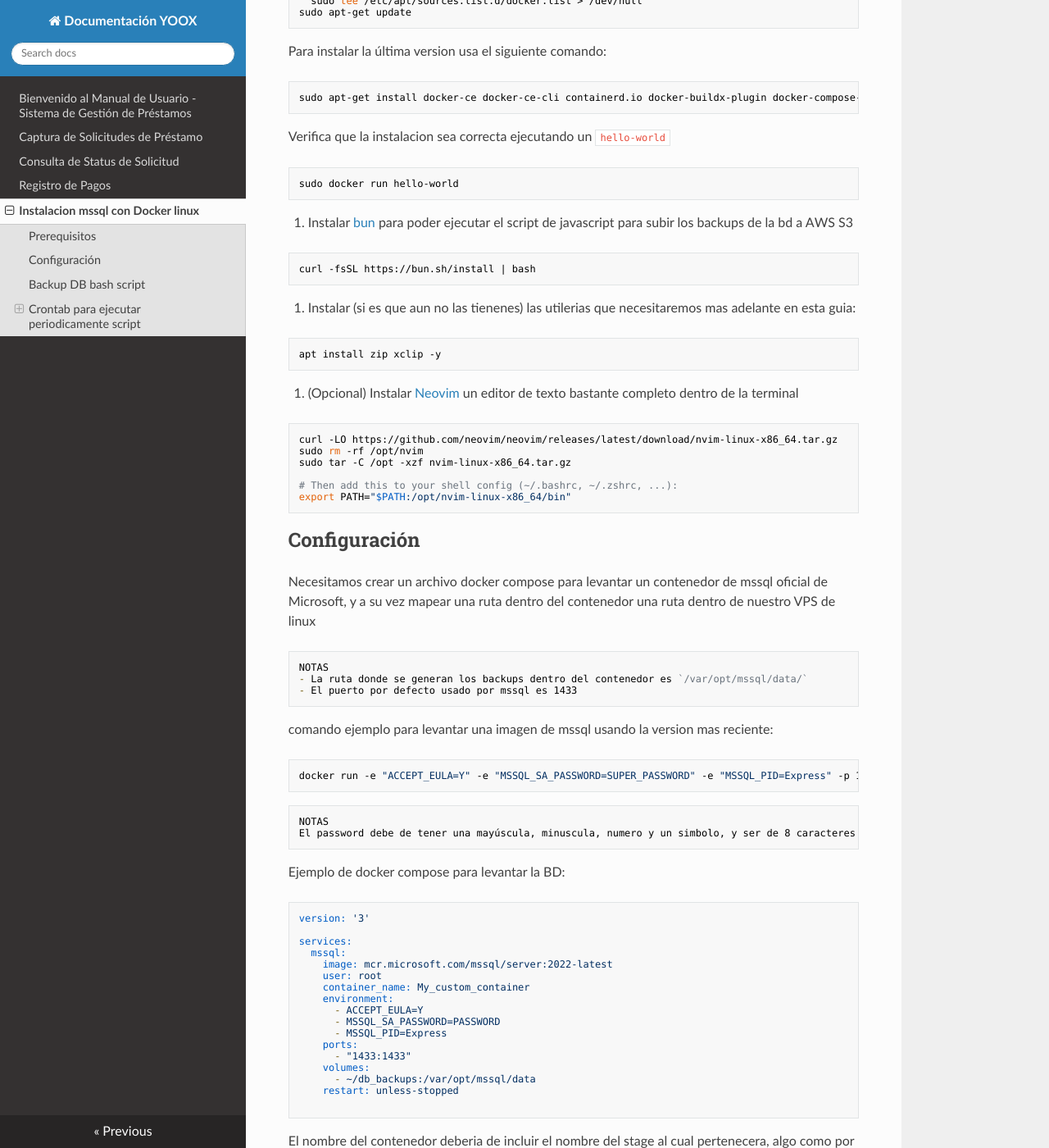
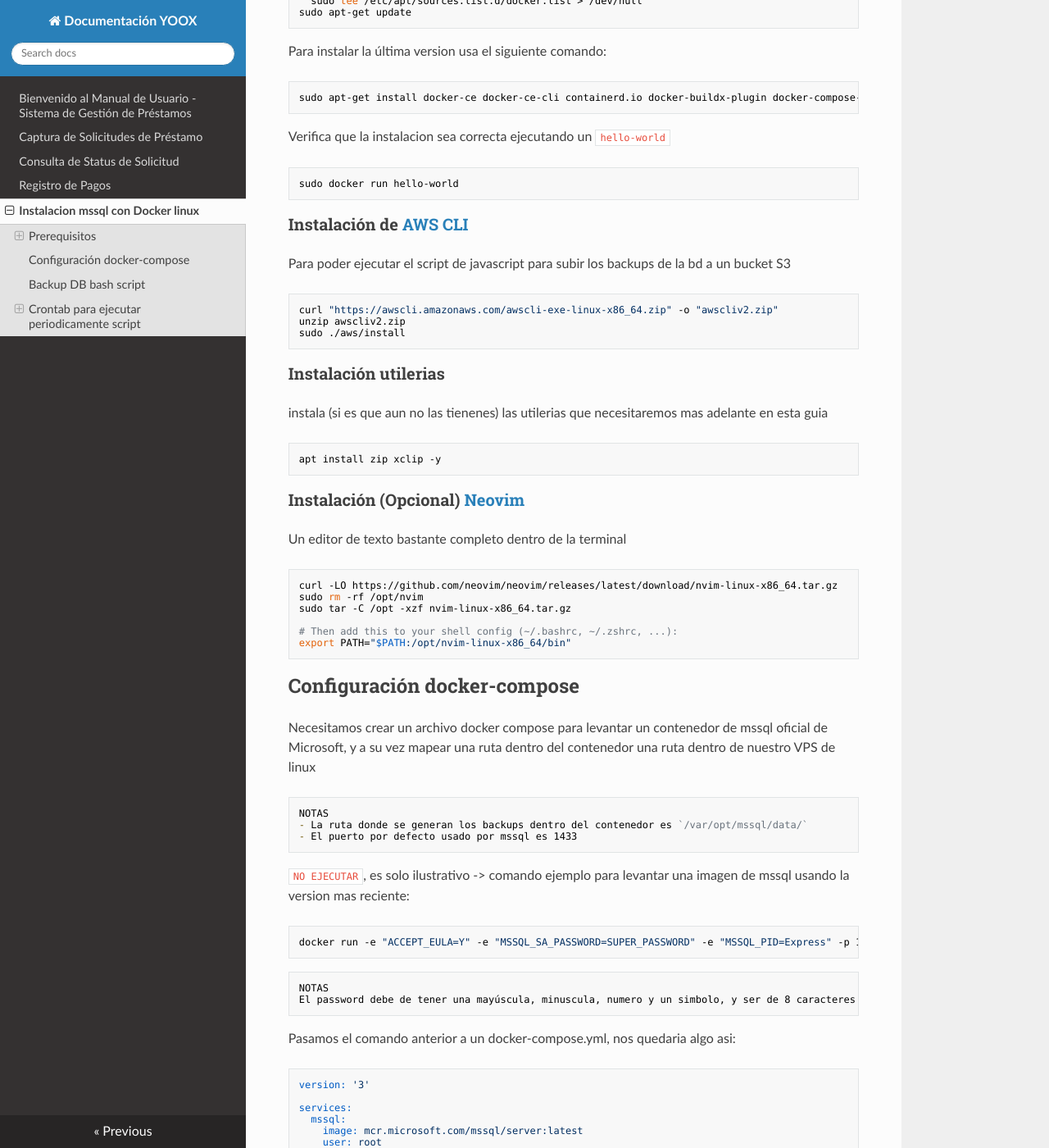
Before and after one commit to JonathanRangelB/yoox-web-docs, an MkDocs documentation site: the page built from docs/setup-linux-docker-mssql.md, in a window 1280 px wide and 1400 px high, scrolled down 557 px. Shown: the whole window at 82% size. Built offline with MkDocs 1.6.1, drawn with Linux system fonts in a browser that asks for light colours; nearby versions of some CDN libraries; some of the changed text lies outside the part shown.

Commit message:
refinando docs de docker

````diff
--- a/docs/setup-linux-docker-mssql.md
+++ b/docs/setup-linux-docker-mssql.md
@@ -36,19 +36,27 @@
 sudo docker run hello-world
 ```
 
-2. Instalar [bun](curl -fsSL <https://bun.sh/install> | bash) para poder ejecutar el script de javascript para subir los backups de la bd a AWS S3
+### Instalación de [AWS CLI](https://docs.aws.amazon.com/cli/latest/userguide/getting-started-install.html)
+
+Para poder ejecutar el script de javascript para subir los backups de la bd a un bucket S3
 
 ```bash
-curl -fsSL https://bun.sh/install | bash
+curl "https://awscli.amazonaws.com/awscli-exe-linux-x86_64.zip" -o "awscliv2.zip"
+unzip awscliv2.zip
+sudo ./aws/install
 ```
 
-3. Instalar (si es que aun no las tienenes) las utilerias que necesitaremos mas adelante en esta guia:
+### Instalación utilerias
+
+instala (si es que aun no las tienenes) las utilerias que necesitaremos mas adelante en esta guia
 
 ```bash
 apt install zip xclip -y
 ```
 
-4. (Opcional) Instalar [Neovim](https://github.com/neovim/neovim/blob/master/INSTALL.md#linux) un editor de texto bastante completo dentro de la terminal
+### Instalación (Opcional) [Neovim](https://github.com/neovim/neovim/blob/master/INSTALL.md#linux)
+
+Un editor de texto bastante completo dentro de la terminal
 
 ```bash
 curl -LO https://github.com/neovim/neovim/releases/latest/download/nvim-linux-x86_64.tar.gz
@@ -59,7 +67,7 @@
 export PATH="$PATH:/opt/nvim-linux-x86_64/bin"
 ```
 
-## Configuración
+## Configuración docker-compose
 
 Necesitamos crear un archivo docker compose para levantar un contenedor
 de mssql oficial de Microsoft, y a su vez mapear una ruta dentro del
@@ -69,7 +77,7 @@
     - La ruta donde se generan los backups dentro del contenedor es `/var/opt/mssql/data/`
     - El puerto por defecto usado por mssql es 1433
 
-comando ejemplo para levantar una imagen de mssql usando la version mas reciente:
+`NO EJECUTAR`, es solo ilustrativo -> comando ejemplo para levantar una imagen de mssql usando la version mas reciente:
 
 ```bash
 docker run -e "ACCEPT_EULA=Y" -e "MSSQL_SA_PASSWORD=SUPER_PASSWORD" -e "MSSQL_PID=Express" -p 1433:1433  --name NOMBRE_DEL_CONTENEDOR -d mcr.microsoft.com/mssql/server:latest
@@ -78,19 +86,19 @@
     NOTAS
     El password debe de tener una mayúscula, minuscula, numero y un simbolo, y ser de 8 caracteres
 
-Ejemplo de docker compose para levantar la BD:
+Pasamos el comando anterior a un docker-compose.yml, nos quedaria algo asi:
 
 ```yaml
 version: '3'
 
 services:
   mssql:
-    image: mcr.microsoft.com/mssql/server:2022-latest
+    image: mcr.microsoft.com/mssql/server:latest
     user: root
-    container_name: My_custom_container
+    container_name: NOMBRE_DEL_CONTENEDOR
     environment:
       - ACCEPT_EULA=Y
-      - MSSQL_SA_PASSWORD=PASSWORD
+      - MSSQL_SA_PASSWORD=SUPER_PASSWORD
       - MSSQL_PID=Express
     ports:
       - "1433:1433"
@@ -102,6 +110,8 @@
 
 El nombre del contenedor deberia de incluir el nombre del stage al cual pertenecera, algo como por ejemplo: `aplicacion_production`, `aplicacion_development` ó `aplicacion_staging`
 
+Se agrego el campo user para que tenga permisos de poder ejecutar comandos, caso contrario arrojara un error y tendremos que eliminar el contenedor generado porque no nos servira.
+
 ## Backup DB bash script
 
 Ahora necesitamos crear un archivo en nuestra ruta $HOME (preferentemente) con cualquier nombre, en este caso lo llamare `backup_db.sh` y le agregamos el siguiente contenido:
@@ -111,8 +121,9 @@
 FECHA=$(date +%Y%m%d_%H%M%S)
 docker exec -it yoox_test /opt/mssql-tools18/bin/sqlcmd -S localhost -U sa -P 'PASSWORD' -C -Q "BACKUP DATABASE NOMBRE_BD TO DISK = '/var/opt/mssql/data/respaldo_$FECHA.bak' WITH FORMAT"
 echo "Respaldo guardado en /db_backups/respaldo_$FECHA.bak"
-zip db_backups/respaldo_$FECHA.zip db_backups/respaldo_$FECHA.bak
-rm db_backups/respaldo_$FECHA.bak
+zip ~/db_backups/respaldo_$FECHA.zip ~/db_backups/respaldo_$FECHA.bak
+aws s3 mv ~/db_backups/respaldo_$FECHA.zip s3://respaldos-db-yoox
+echo "Respaldo guardado en AWS S3!"
 ```
 
 Cambiar solo en la sección del comando de docker el valor de `-P` por el password de tu db y el valor de `-Q` para que tenga el nombre de tu base de datos.
@@ -151,4 +162,14 @@
 
 Esta instrucion ejecutara el script indicado todos los dias a las 2 de la madrugada
 
-la parte que esta despues del script.sh `>> /ruta/completa/a/tu/log.log 2>&1` nos generara un log cada vez que el script se ejecute colocando la nueva informacion al final del archivo log.log, si el archivo no existe lo creara por nosotros.
+la parte que esta despues del script.sh `>> ~/backup_db.log 2>&1` nos generara un log cada vez que el script se ejecute colocando la nueva informacion al final del archivo backup.log, si el archivo no existe lo creara por nosotros, guarda tanto los logs que se mandan al stdinput como al stderror.
+
+### Verificar nuestro cron job
+
+Fácil, ejecutamos la siguiente linea:
+
+```bash
+crontab -l
+```
+
+esto deberia de mostrarnos la linea que agregamos
````
Also changed, not shown: other parts of docs/setup-linux-docker-mssql.md (+2 -2 lines).
